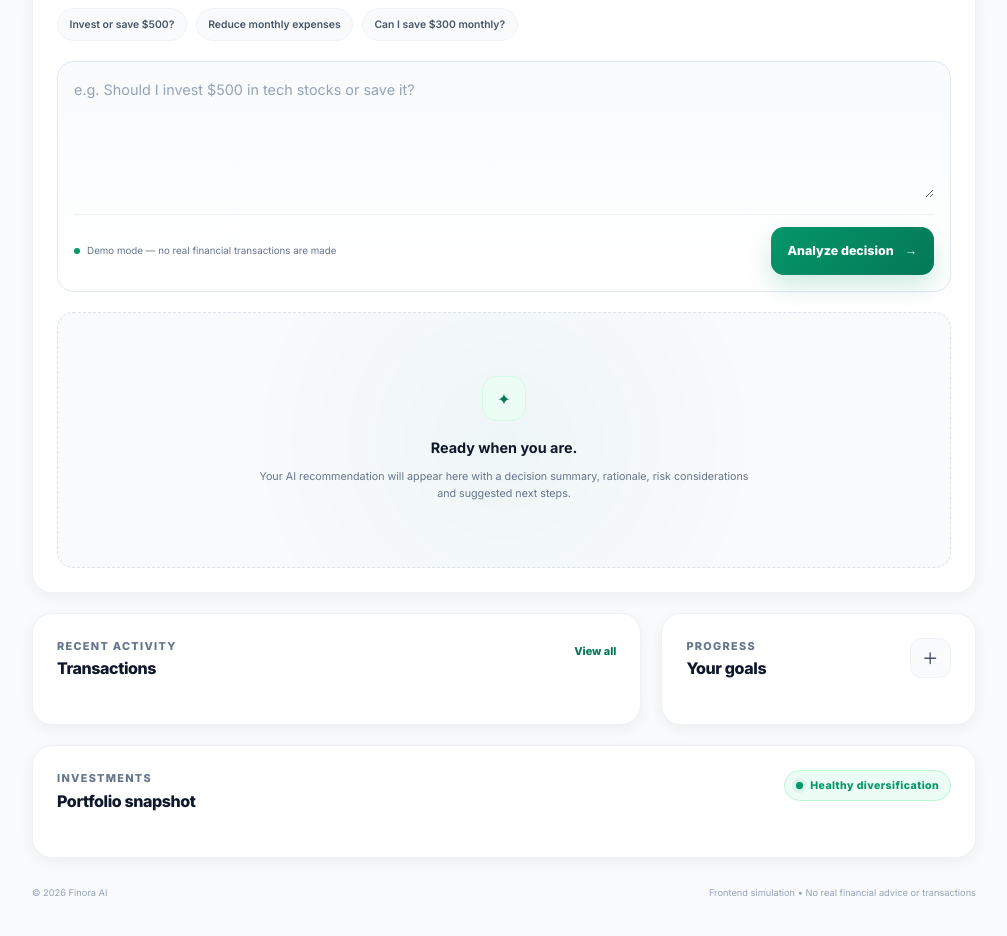
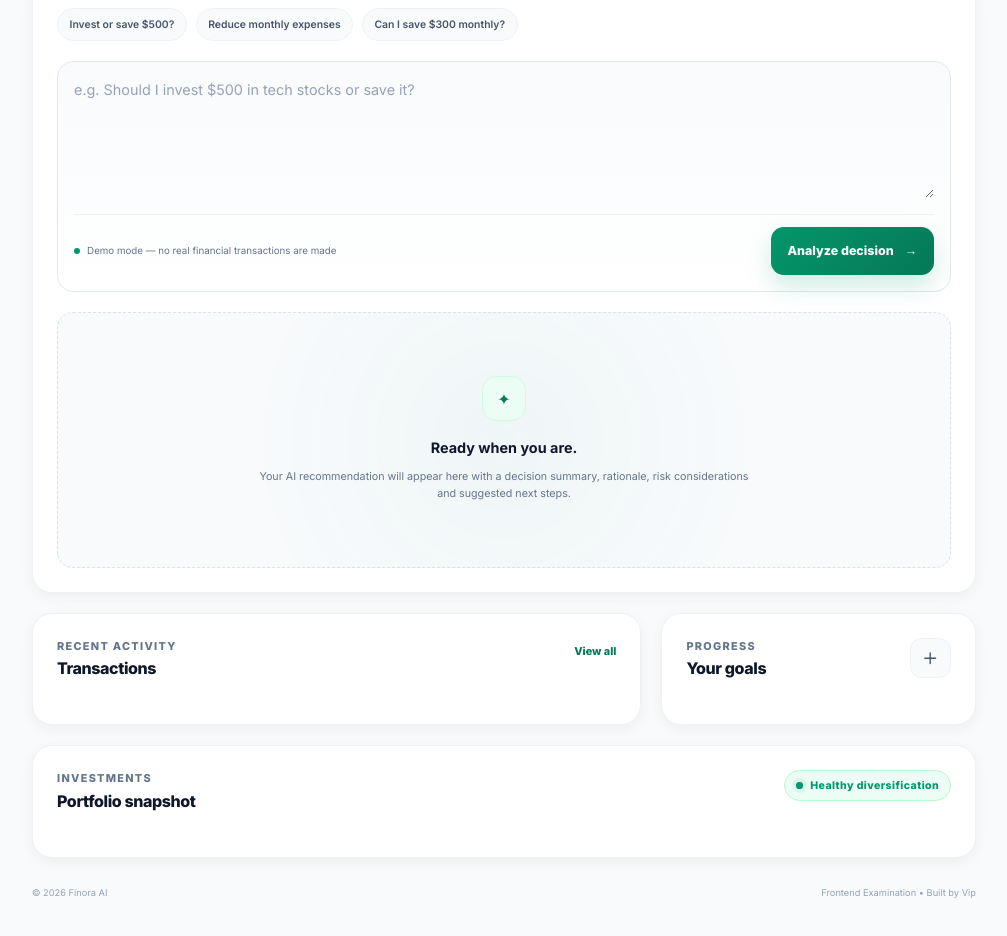
Before and after one commit to vip-buss-upscale/Finora-AI, a plain HTML site: page index.html in a window 1280 px wide. Shown: the part 1439-2375 px from the top of the page, without its empty margins (272-1279 px from the left). Drawn offline with Linux system fonts and the light colour scheme; a script that the page names is missing.

Commit message:
Add files via upload

```diff
--- a/index.html
+++ b/index.html
@@ -829,7 +829,7 @@
              ================================================ -->
         <footer class="app-footer">
           <span>© 2026 Finora AI</span>
-          <span>Frontend simulation • No real financial advice or transactions</span>
+          <span>Frontend Examination • Built by Vip</span>
         </footer>
       </main>
     </div>
```
